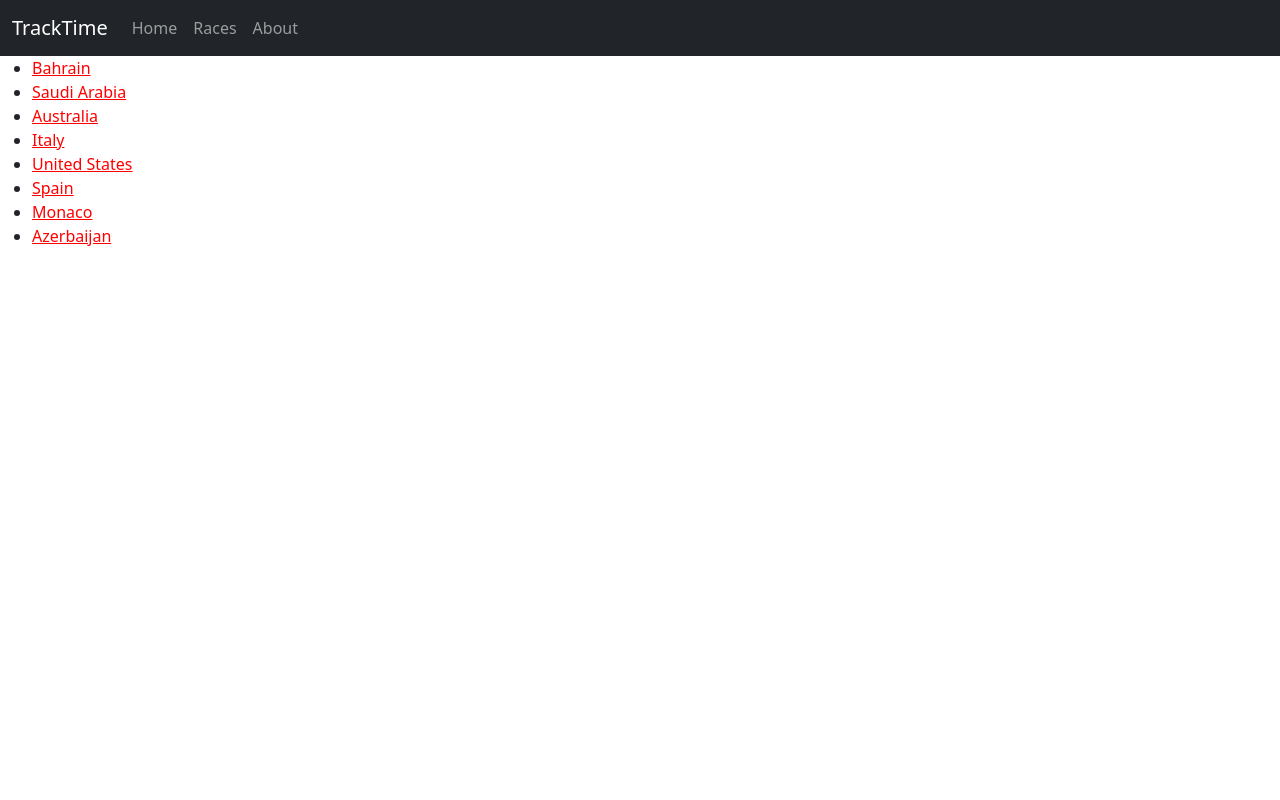
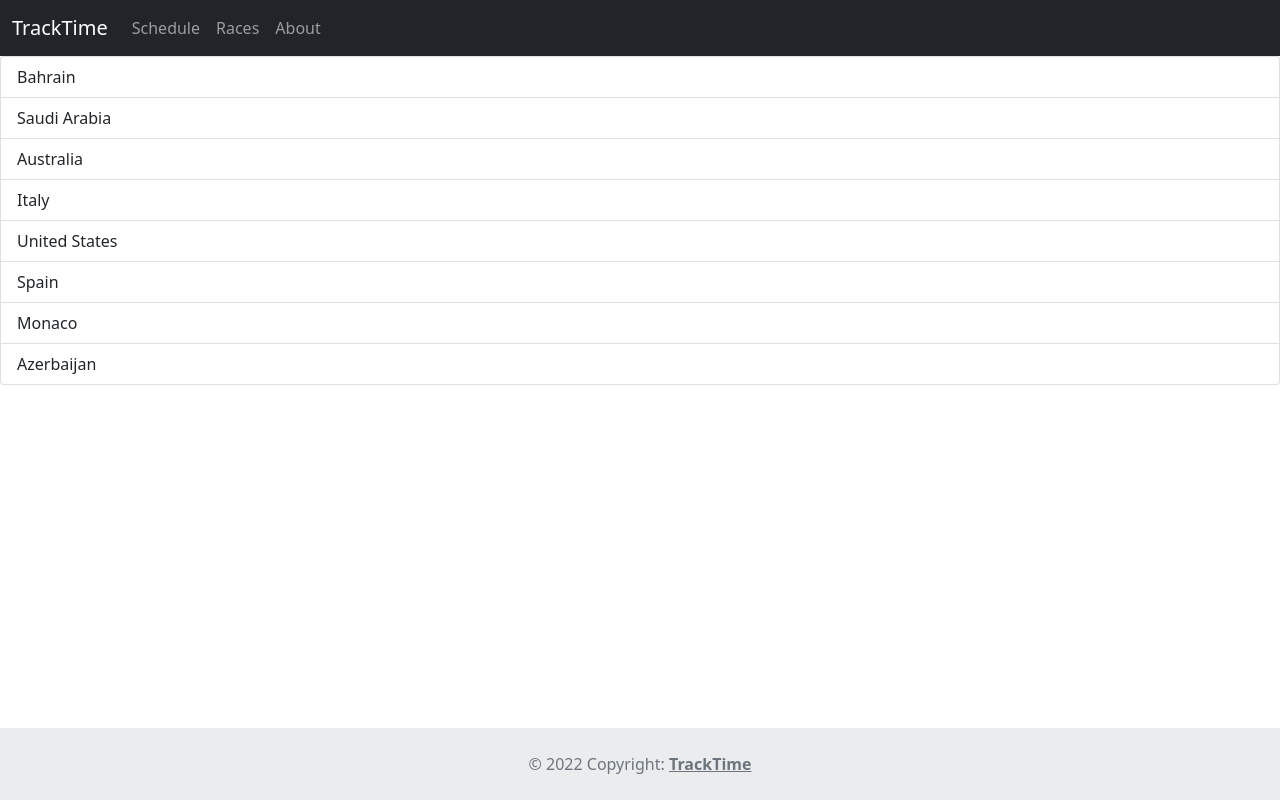
Before and after one commit to Dave8012/TrackTime, a Django app: page /races/ in a window 1280 px wide. Run offline with Django 4.2, Linux system fonts and the light colour scheme; data comes from the database, SQL or seed files in the repository.

Commit message:
Updated Styling

```diff
--- /dev/null
+++ b/tracktime/races/templates/races/base.html
@@ -0,0 +1,47 @@
+<!DOCTYPE html>
+<html lang="en">
+
+    {% load static %}
+    <link href="https://cdn.jsdelivr.net/npm/bootstrap@5.1.3/dist/css/bootstrap.min.css"
+          rel="stylesheet"
+          integrity="sha384-1BmE4kWBq78iYhFldvKuhfTAU6auU8tT94WrHftjDbrCEXSU1oBoqyl2QvZ6jIW3"
+          crossorigin="anonymous">
+    <link rel="stylesheet" type="text/css" href="{% static 'races/style.css' %}">
+
+    <head>
+        <meta charset="UTF-8">
+        <title>TrackTime</title>
+    </head>
+    <body class="d-flex flex-column min-vh-100">
+        <nav class="navbar navbar-expand-lg navbar-dark bg-dark">
+            <div class="container-fluid">
+                <a class="navbar-brand" href="#">TrackTime</a>
+                <ul class="navbar-nav me-auto mb-2 mb-lg-0">
+                    <li class="nav-item">
+                        <a class="nav-link" href="{% url 'races:index' %}">Schedule</a>
+                    </li>
+                    <li class="nav-item">
+                        <a class="nav-link" href="{% url 'races:detail' 1 %}">Races</a>
+                    </li>
+                    <li class="nav-item">
+                        <a class="nav-link" href="#">About</a>
+                    </li>
+                </ul>
+            </div>
+        </nav>
+
+        <div>
+            {% block body_block %}Block's default content.{% endblock %}
+        </div>
+
+        <footer class="mt-auto text-center text-lg-start bg-light text-muted">
+          <!-- Copyright -->
+          <div class="text-center p-4" style="background-color: rgba(0, 0, 0, 0.05);">
+            © 2022 Copyright:
+            <a class="text-reset fw-bold" href="#">TrackTime</a>
+          </div>
+          <!-- Copyright -->
+        </footer>
+
+    </body>
+</html>
--- a/tracktime/races/templates/races/index.html
+++ b/tracktime/races/templates/races/index.html
@@ -1,47 +1,31 @@
-<!-- CSS only -->
+<!DOCTYPE html>
+<html lang="en">
 
+    {% extends 'races/base.html' %}
     {% load static %}
-<link rel="stylesheet" type="text/css" href="{% static 'races/style.css' %}">
     <link href="https://cdn.jsdelivr.net/npm/bootstrap@5.1.3/dist/css/bootstrap.min.css"
           rel="stylesheet"
           integrity="sha384-1BmE4kWBq78iYhFldvKuhfTAU6auU8tT94WrHftjDbrCEXSU1oBoqyl2QvZ6jIW3"
           crossorigin="anonymous">
+    <link rel="stylesheet" type="text/css" href="{% static 'races/style.css' %}">
 
-<!DOCTYPE html>
-<html lang="en">
     <head>
         <meta charset="UTF-8">
         <title>Race Schedule</title>
     </head>
     <body>
-
-<nav class="navbar navbar-expand-lg navbar-dark bg-dark">
-    <div class="container-fluid">
-        <ul class="navbar-nav me-auto mb-2 mb-lg-0">
-            <a class="navbar-brand" href="#">TrackTime</a>
-            <li class="nav-item">
-                <a class="nav-link" href="#">Home</a>
-            </li>
-            <li class="nav-item">
-                <a class="nav-link" href="#">Races</a>
-            </li>
-            <li class="nav-item">
-                <a class="nav-link" href="#">About</a>
-            </li>
-        </ul>
-    </div>
-</nav>
-
+        {% block body_block %}
 
         {% if upcoming_scheduled_races %}
-    <ul>
+        <div class="list-group">
             {% for schedule in upcoming_scheduled_races %}
-        <li><a href="{% url 'races:detail' schedule.id %}">{{ schedule.race_name }}</a></li>
+                <a href="{% url 'races:detail' schedule.id %}" class="list-group-item list-group-item-action">{{ schedule.race_name }}</a>
             {% endfor %}
-    </ul>
+        </div>
         {% else %}
             <p>No upcoming races.</p>
         {% endif %}
 
+        {% endblock %}
     </body>
 </html>
```
Also changed, not shown: tracktime/races/templates/races/detail.html (+11 -0 lines), tracktime/races/views.py (+0 -10 lines). Lines whose indentation alone changed are shown as unchanged.
